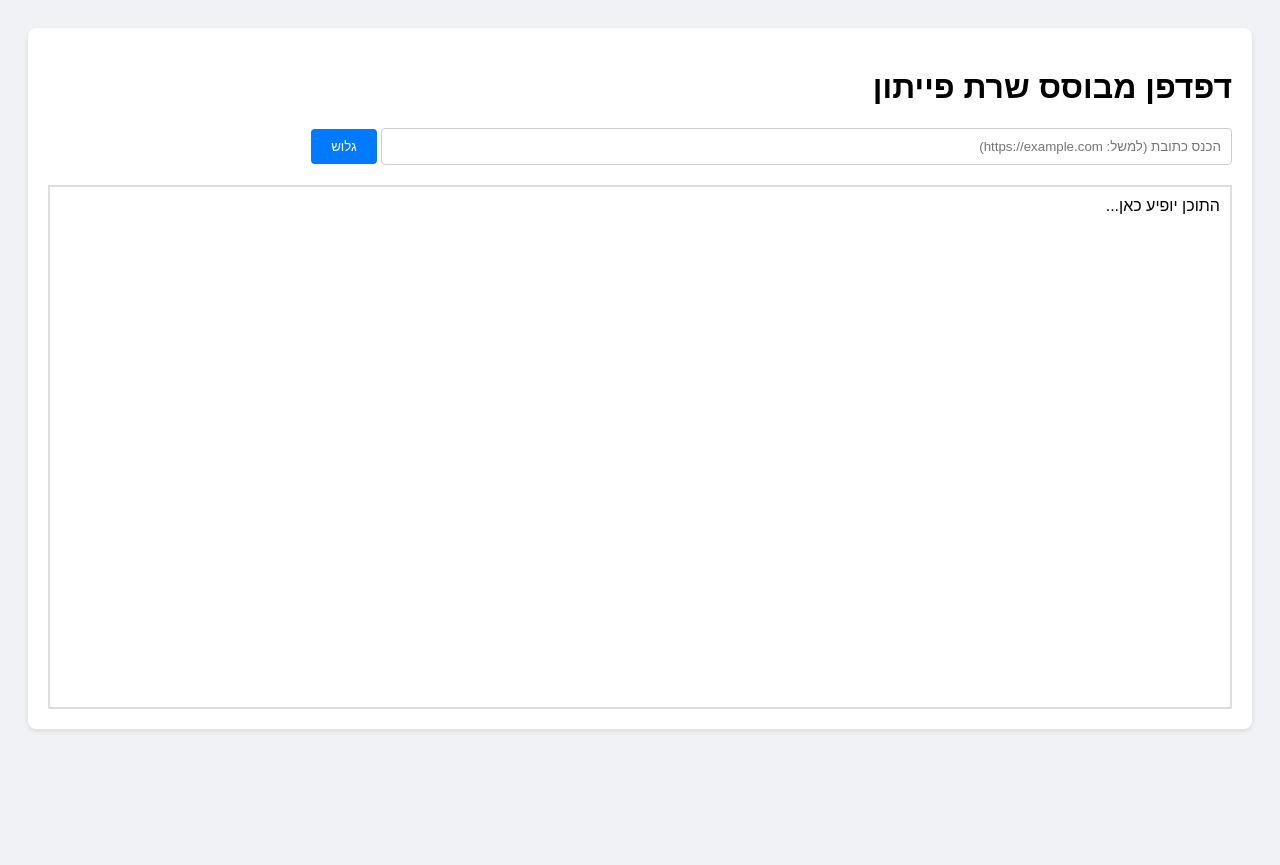
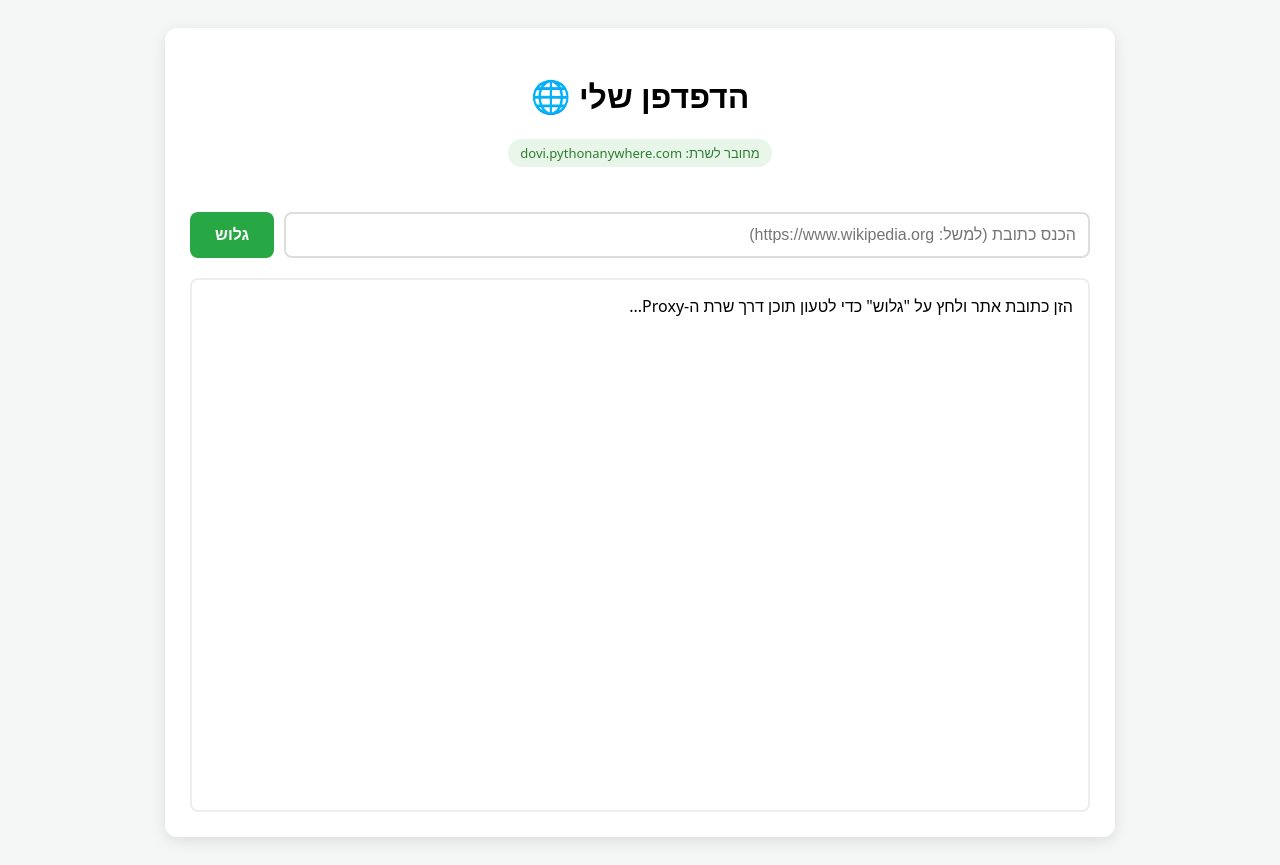
Before and after one commit to DOVI-L/GOVIN, a plain HTML site: page index.html in a window 1280 px wide. Before the commit the page ends 800 px from the top, so only its background shows below. Drawn offline with Linux system fonts and the light colour scheme.

Commit message:
Update index.html

```diff
--- a/index.html
+++ b/index.html
@@ -2,37 +2,74 @@
 <html lang="he" dir="rtl">
 <head>
     <meta charset="UTF-8">
-    <title>הדפדפן הווירטואלי שלי (Python)</title>
+    <meta name="viewport" content="width=device-width, initial-scale=1.0">
+    <title>דפדפן וירטואלי - מחובר לשרת</title>
     <style>
-        body { font-family: sans-serif; padding: 20px; background: #f0f2f5; }
-        .box { background: white; padding: 20px; border-radius: 8px; box-shadow: 0 2px 5px rgba(0,0,0,0.1); }
-        input { width: 70%; padding: 10px; border: 1px solid #ccc; border-radius: 4px; }
-        button { padding: 10px 20px; cursor: pointer; background: #007bff; color: white; border: none; border-radius: 4px; }
-        #display { margin-top: 20px; border: 2px solid #ddd; height: 500px; overflow: auto; background: #fff; padding: 10px; }
+        body { font-family: system-ui, -apple-system, sans-serif; padding: 20px; background-color: #f4f7f6; }
+        .container { max-width: 900px; margin: 0 auto; background: white; padding: 25px; border-radius: 12px; box-shadow: 0 4px 15px rgba(0,0,0,0.1); }
+        .header { text-align: center; margin-bottom: 30px; }
+        .input-group { display: flex; gap: 10px; margin-bottom: 20px; }
+        input { flex: 1; padding: 12px; border: 2px solid #ddd; border-radius: 8px; font-size: 16px; outline: none; transition: border-color 0.3s; }
+        input:focus { border-color: #28a745; }
+        button { padding: 12px 25px; background: #28a745; color: white; border: none; border-radius: 8px; cursor: pointer; font-weight: bold; font-size: 16px; }
+        button:hover { background: #218838; }
+        #viewer { border: 2px solid #eee; border-radius: 8px; height: 500px; overflow: auto; background: #fff; padding: 15px; margin-top: 10px; }
+        .status-badge { display: inline-block; padding: 5px 12px; background: #e8f5e9; color: #2e7d32; border-radius: 20px; font-size: 13px; margin-bottom: 15px; }
     </style>
 </head>
 <body>
-    <div class="box">
-        <h1>דפדפן מבוסס שרת פייתון</h1>
-        <input type="text" id="urlInput" placeholder="הכנס כתובת (למשל: https://example.com)">
-        <button onclick="browse()">גלוש</button>
-        <div id="display">התוכן יופיע כאן...</div>
+    <div class="container">
+        <div class="header">
+            <h1>הדפדפן שלי 🌐</h1>
+            <div class="status-badge">מחובר לשרת: dovi.pythonanywhere.com</div>
+        </div>
+
+        <div class="input-group">
+            <input type="text" id="urlInput" placeholder="הכנס כתובת (למשל: https://www.wikipedia.org)">
+            <button onclick="loadSite()">גלוש</button>
+        </div>
+
+        <div id="viewer">הזן כתובת אתר ולחץ על "גלוש" כדי לטעון תוכן דרך שרת ה-Proxy...</div>
     </div>
 
     <script>
-        async function browse() {
-            const url = document.getElementById('urlInput').value;
-            const display = document.getElementById('display');
-            display.innerHTML = "טוען נתונים מהשרת...";
+        async function loadSite() {
+            const urlInput = document.getElementById('urlInput').value;
+            const viewer = document.getElementById('viewer');
+
+            if (!urlInput) {
+                alert("נא להזין כתובת אתר!");
+                return;
+            }
+
+            // מוודא שהכתובת מתחילה ב-http
+            let targetUrl = urlInput;
+            if (!targetUrl.startsWith('http')) {
+                targetUrl = 'https://' + targetUrl;
+            }
+
+            viewer.innerHTML = "<b>טוען תוכן מהשרת...</b>";
 
             try {
-                // חשוב: החלף את הכתובת למטה בכתובת שתקבל מ-Render
-                const serverUrl = `https://your-service-name.onrender.com/fetch?url=${encodeURIComponent(url)}`;
-                const response = await fetch(serverUrl);
-                const data = await response.text();
-                display.innerHTML = data;
-            } catch (err) {
-                display.innerHTML = "שגיאה: ודא שהשרת פועל והכתובת נכונה.";
+                // הכתובת המדויקת של השרת שלך ב-PythonAnywhere
+                const proxyUrl = 'https://dovi.pythonanywhere.com/fetch?url=';
+                const response = await fetch(proxyUrl + encodeURIComponent(targetUrl));
+
+                if (!response.ok) {
+                    throw new Error('השרת החזיר שגיאה. ודא שהכתובת תקינה.');
+                }
+
+                const htmlContent = await response.text();
+
+                // ניקוי והצגת התוכן
+                viewer.innerHTML = htmlContent;
+
+            } catch (error) {
+                viewer.innerHTML = `<div style="color:red; font-weight:bold;">
+                    שגיאה: לא ניתן לטעון את האתר.<br>
+                    ${error.message}
+                </div>`;
+                console.error('Error fetching site:', error);
             }
         }
     </script>
```
